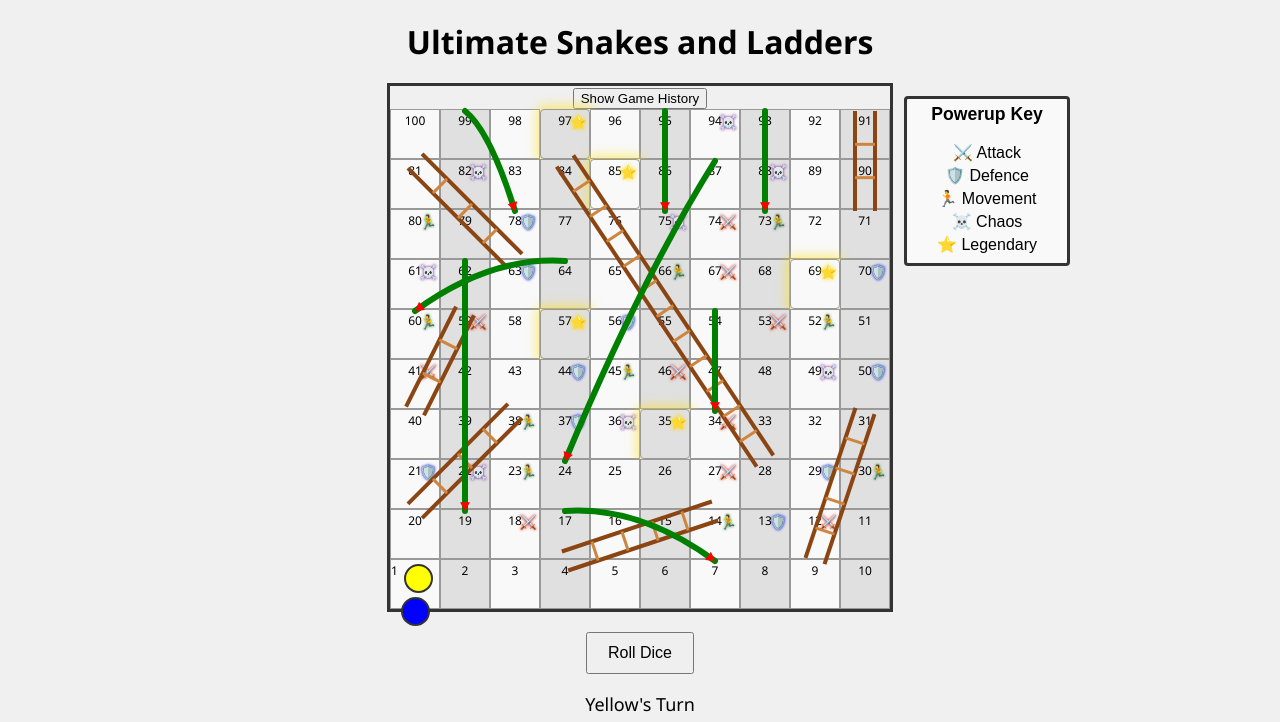
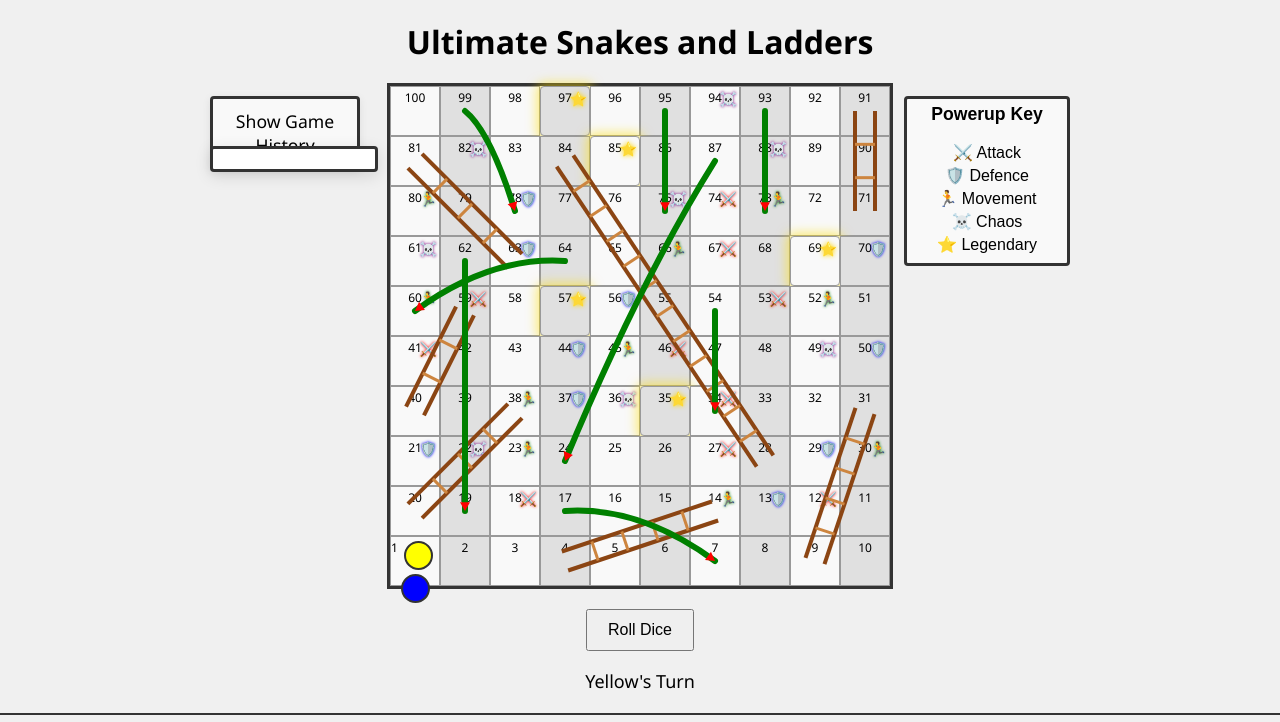
Before and after one commit to jsn2005/Ultimate-Snakes-and-Ladders, a plain HTML site: page index.html in a window 1280 px wide. Both pictures are taken after a click on the button "Show Game History". Shown: the top 722 px of the page. Drawn offline with Linux system fonts and the light colour scheme.

Commit message:
Enhance styles for game history UI elements

```diff
--- a/styles.css
+++ b/styles.css
@@ -74,6 +74,79 @@ h1 {
 }
 
 /* ==============================
+   GAME HISTORY
+   ============================== */
+
+/* History Button styling */
+#show-history-btn {
+  position: absolute;
+  left: -180px;
+  /* Position to the left of the board */
+  top: 10px;
+  width: 150px;
+  padding: 10px 0;
+  font-size: 1.1rem;
+  background: #f9f9f9;
+  border: 3px solid #333;
+  border-radius: 4px;
+  cursor: pointer;
+  transition: background 0.2s;
+  box-shadow: 0 2px 8px rgba(0, 0, 0, 0.08);
+  font-family: 'Segoe UI', sans-serif;
+  z-index: 10;
+}
+
+#show-history-btn:hover {
+  background: #e0e0e0;
+}
+
+/* History Panel styling */
+#game-history-list {
+  position: absolute;
+  left: -180px;
+  /* Same as button */
+  top: 60px;
+  /* Just below the button */
+  width: 150px;
+  max-height: 350px;
+  overflow-y: auto;
+  background: #fff;
+  border: 3px solid #333;
+  border-radius: 4px;
+  box-shadow: 0 4px 16px rgba(0, 0, 0, 0.12);
+  padding: 10px 6px;
+  font-size: 0.93rem;
+  text-align: left;
+  z-index: 10;
+  display: none;
+  /* Hidden by default */
+}
+
+/* Individual history entry */
+.game-history-entry {
+  border-bottom: 1px solid #eee;
+  padding: 5px 0;
+  font-size: 0.93rem;
+  color: #333;
+}
+
+.game-history-entry:last-child {
+  border-bottom: none;
+}
+
+/* Highlight for special events */
+.game-history-entry .event {
+  font-weight: bold;
+  color: #e74c3c;
+  /* Red for events (customize as needed) */
+}
+
+.game-history-entry .powerup {
+  color: #9b59b6;
+  font-weight: bold;
+}
+
+/* ==============================
    PLAYER COUNTERS
    ============================== */
 
@@ -122,10 +195,6 @@ h1 {
   font-size: 16px;
   cursor: pointer;
 }
-
-/* ==============================
-   INVENTORY AND POWERUPS
-   ============================== */
 
 /* ==============================
    INVENTORY AND POWERUPS
```
